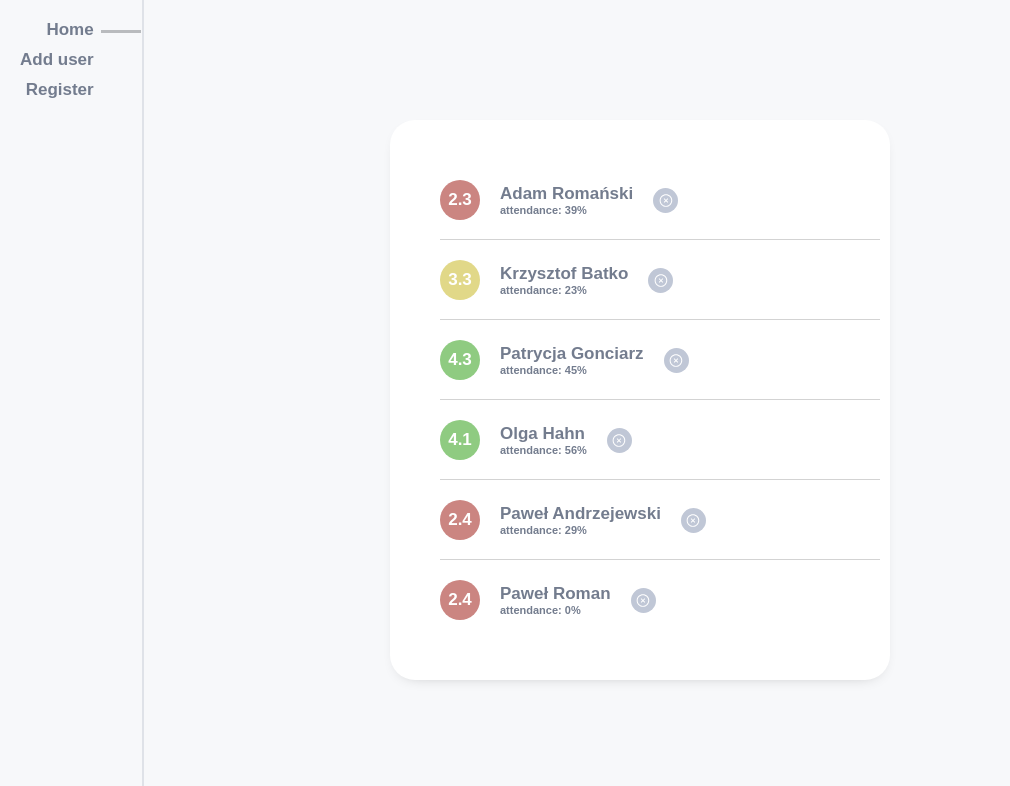
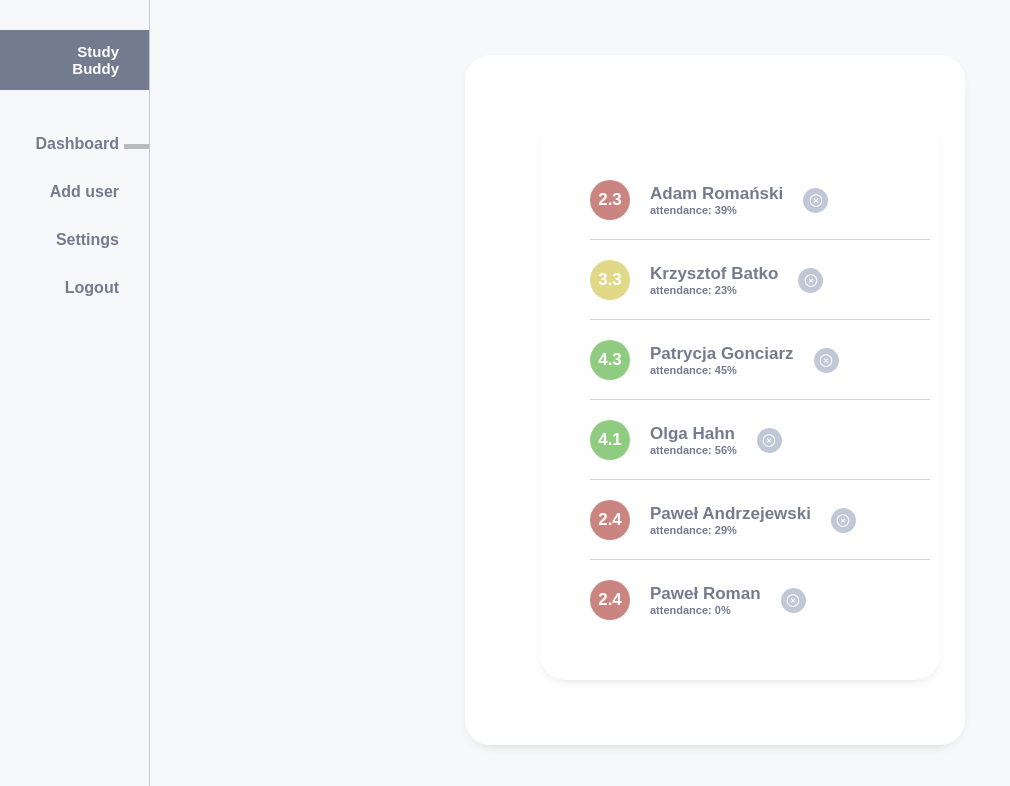
Before and after one commit to jakubkozlowski1104/react-coure-HR, a React (Vite) app: page / in a window 1280 px wide. Shown: the top 786 px of the page, without its empty margins (0-1010 px from the left). Built offline with nearby package versions, Linux system fonts and the light colour scheme.

Commit message:
change navigation active

```diff
--- /dev/null
+++ b/src/components/molecules/ViewWrapper/ViewWrapper.jsx
@@ -0,0 +1,11 @@
+import styled from 'styled-components';
+
+export const ViewWrapper = styled.div`
+  margin: 25px;
+  background-color: ${({ theme }) => theme.colors.white};
+  width: 100%;
+  max-width: 500px;
+  padding: 40px 50px;
+  border-radius: 25px;
+  box-shadow: 0 5px 15px -10px rgba(0, 0, 0, 0.3);
+`;
--- a/src/components/organisms/Form/Form.jsx
+++ /dev/null
@@ -1,19 +0,0 @@
-import { StyledWrapper, StyledTitle } from '../UsersList/UsersList.styles';
-import FormField from '../../molecules/FormFIeld/FormFIeld';
-import Button from '../../atoms/Button/Button';
-
-const Form = ({ handleAddUser, formValues, handleInputChange }) => {
-  return (
-    <>
-      <StyledWrapper as="form" onSubmit={handleAddUser}>
-        <StyledTitle>Add new student</StyledTitle>
-        <FormField label="Name" id="name" name="name" value={formValues.name} onChange={handleInputChange} />
-        <FormField label="Attendance" id="attendance" name="attendance" value={formValues.attendance} onChange={handleInputChange} />
-        <FormField label="Average" id="average" name="average" value={formValues.average} onChange={handleInputChange} />
-        <Button type="submit">Add user</Button>
-      </StyledWrapper>
-    </>
-  );
-};
-
-export default Form;
--- /dev/null
+++ b/src/components/organisms/Navigation/Navigation.jsx
@@ -0,0 +1,35 @@
+// import { StyledNav, StyledLink } from './Navigation.styles';
+
+// const Navigation = () => {
+//   return (
+//     <StyledNav>
+//       <StyledLink to="/">Home</StyledLink>
+//       <StyledLink to="/add-user">Add user</StyledLink>
+//       <StyledLink to="/register">Register</StyledLink>
+//     </StyledNav>
+//   );
+// };
+
+// export default Navigation;
+
+import { Logo, StyledLink, Wrapper } from '../Navigation/Navigation.styles';
+
+const Navigation = () => {
+  return (
+    <Wrapper>
+      <Logo>
+        <h1>
+          Study
+          <br />
+          Buddy
+        </h1>
+      </Logo>
+      <StyledLink to="/">Dashboard</StyledLink>
+      <StyledLink to="/add-user">Add user</StyledLink>
+      <StyledLink to="/XD">Settings</StyledLink>
+      <StyledLink to="/asdasd">Logout</StyledLink>
+    </Wrapper>
+  );
+};
+
+export default Navigation;
--- /dev/null
+++ b/src/components/organisms/Navigation/Navigation.styles.jsx
@@ -0,0 +1,85 @@
+// import styled from 'styled-components';
+// import { Link } from 'react-router-dom';
+
+// export const StyledNav = styled.nav`
+//   display: flex;
+//   flex-direction: column;
+//   position: absolute;
+//   align-items: flex-end;
+//   gap: 10px;
+//   top: 0;
+//   left: 0;
+//   padding: 20px 50px 0 20px;
+//   background-color: #f7f8fa;
+//   height: 100vh;
+//   position: absolute;
+//   transition: 1s;
+
+// `;
+
+import styled from 'styled-components';
+import { NavLink } from 'react-router-dom';
+
+export const Wrapper = styled.nav`
+  width: 100%;
+  height: 100%;
+  display: flex;
+  flex-direction: column;
+  border-right: 1px solid ${({ theme }) => theme.colors.darkPurple};
+  justify-content: flex-start;
+  padding: 30px 0;
+`;
+
+export const Logo = styled.div`
+  background-color: ${({ theme }) => theme.colors.darkGrey};
+  width: 100%;
+  height: 60px;
+  display: flex;
+  justify-content: flex-end;
+  align-items: center;
+  margin-bottom: 30px;
+
+  h1 {
+    font-size: 15px;
+    color: ${({ theme }) => theme.colors.white};
+    text-align: right;
+    margin-right: 30px;
+  }
+`;
+
+export const StyledLink = styled(NavLink)`
+  font-weight: bold;
+  text-decoration: none;
+  color: ${({ theme }) => theme.colors.darkGrey};
+  text-align: right;
+  margin: 15px 30px 15px auto;
+  position: relative;
+
+  * {
+    position: relative;
+    font-size: ${({ theme }) => theme.fontSize.l};
+    color: #737c8e;
+    text-decoration: none;
+    font-weight: bold;
+  }
+
+  &:hover::before {
+    content: '';
+    position: absolute;
+    top: 48%;
+    right: -30px;
+    width: 25px;
+    height: 5px;
+    background-color: #cbcbd1;
+  }
+
+  &.active::before {
+    content: '';
+    position: absolute;
+    top: 48%;
+    right: -30px;
+    width: 25px;
+    height: 5px;
+    background-color: #b9bbbe;
+  }
+`;
--- /dev/null
+++ b/src/components/templates/MainTemplate/MainTemplate.jsx
@@ -0,0 +1,13 @@
+import Navigation from '../../organisms/Navigation/Navigation.jsx';
+import { Wrapper } from '../MainTemplate/MainTemplate.styles.jsx';
+
+const MainTemplate = ({ children }) => {
+  return (
+    <Wrapper>
+      <Navigation />
+      {children}
+    </Wrapper>
+  );
+};
+
+export default MainTemplate;
--- /dev/null
+++ b/src/components/templates/MainTemplate/MainTemplate.styles.jsx
@@ -0,0 +1,12 @@
+import styled from 'styled-components';
+
+export const Wrapper = styled.div`
+  width: 100%;
+  height: 100vh;
+  overflow-x: scroll;
+  margin: 0;
+  padding: 0;
+  display: grid;
+  grid-template-columns: 150px 1fr;
+  background-color: ${({ theme }) => theme.colors.lightGrey};
+`;
--- /dev/null
+++ b/src/types/index.jsx
@@ -0,0 +1,7 @@
+import PropTypes from 'prop-types';
+
+export const UserShape = {
+  name: PropTypes.string,
+  attendance: PropTypes.string,
+  average: PropTypes.string,
+};
--- /dev/null
+++ b/src/views/AddUser.jsx
@@ -0,0 +1,28 @@
+import { StyledWrapper, StyledTitle } from '../components/organisms/UsersList/UsersList.styles';
+import PropTypes from 'prop-types';
+import { UserShape } from '../types/index';
+import FormField from '../components/molecules/FormFIeld/FormFIeld';
+import Button from '../components/atoms/Button/Button';
+import { ViewWrapper } from '../components/molecules/ViewWrapper/ViewWrapper';
+
+const AddUser = ({ handleAddUser, formValues, handleInputChange }) => {
+  return (
+    <>
+      <ViewWrapper as="form" onSubmit={handleAddUser}>
+        <StyledTitle>Add new student</StyledTitle>
+        <FormField label="Name" id="name" name="name" value={formValues.name} onChange={handleInputChange} />
+        <FormField label="Attendance" id="attendance" name="attendance" value={formValues.attendance} onChange={handleInputChange} />
+        <FormField label="Average" id="average" name="average" value={formValues.average} onChange={handleInputChange} />
+        <Button type="submit">Add user</Button>
+      </ViewWrapper>
+    </>
+  );
+};
+
+AddUser.propTypes = {
+  handleAddUser: PropTypes.func.isRequired,
+  formValues: PropTypes.shape(UserShape),
+  handleInputChange: PropTypes.func.isRequired,
+};
+
+export default AddUser;
--- /dev/null
+++ b/src/views/Dashboard.jsx
@@ -0,0 +1,19 @@
+import PropTypes from 'prop-types';
+import { ViewWrapper } from '../components/molecules/ViewWrapper/ViewWrapper.jsx';
+import UsersList from '../components/organisms/UsersList/UsersList';
+import { UserShape } from '../types/index.jsx';
+
+const Dashboard = ({ users, deleteUser }) => {
+  return (
+    <ViewWrapper>
+      <UsersList users={users} deleteUser={deleteUser} />
+    </ViewWrapper>
+  );
+};
+
+Dashboard.propTypes = {
+  users: PropTypes.arrayOf(PropTypes.shape(UserShape)),
+  deleteUser: PropTypes.func,
+};
+
+export default Dashboard;
--- a/src/views/Root.jsx
+++ b/src/views/Root.jsx
@@ -1,14 +1,15 @@
 import { useState } from 'react';
-import UsersList from '../components/organisms/UsersList/UsersList.jsx';
 import { ThemeProvider } from 'styled-components';
 import { GlobalStyle } from '../assets/styles/GlobalStyle.jsx';
 import { theme } from '../assets/styles/Theme.jsx';
-import { StyledWrapper, StyledNav } from './Root.styles.jsx';
-import { BrowserRouter as Router, Route, Routes, NavLink } from 'react-router-dom';
-import Form from '../components/organisms/Form/Form';
+import { Wrapper } from './Root.styles.jsx';
+import { BrowserRouter as Router, Route, Routes } from 'react-router-dom';
 import { users as usersData } from '../data/data';
+import MainTemplate from '../components/templates/MainTemplate/MainTemplate.jsx';
+import AddUser from './AddUser.jsx';
+import Dashboard from '../views/Dashboard.jsx';
 
-const initalFormState = {
+const initialFormState = {
   name: '',
   attendance: '',
   average: '',
@@ -16,7 +17,7 @@ const initalFormState = {
 
 const Root = () => {
   const [users, setUsers] = useState(usersData);
-  const [formValues, setFormValues] = useState(initalFormState);
+  const [formValues, setFormValues] = useState(initialFormState);
 
   const deleteUser = (name) => {
     const filteredUsers = users.filter((user) => user.name !== name);
@@ -40,30 +41,24 @@ const Root = () => {
     };
 
     setUsers([newUser, ...users]);
-    setFormValues(initalFormState);
+    setFormValues(initialFormState);
   };
 
   return (
     <Router>
       <ThemeProvider theme={theme}>
         <GlobalStyle />
-        <StyledWrapper>
-          <StyledNav>
-            <NavLink className="home" to="/">
-              Home
-            </NavLink>
-            <NavLink className="addUser" to="/add-user">
-              Add user
-            </NavLink>
-            <NavLink className="register" to="/register">
-              Register
-            </NavLink>
-          </StyledNav>
-          <Routes>
-            <Route path="/" element={<UsersList deleteUser={deleteUser} users={users} />} />
-            <Route path="/add-user" element={<Form formValues={formValues} handleAddUser={handleAddUser} handleInputChange={handleInputChange} />} />
-          </Routes>
-        </StyledWrapper>
+        <MainTemplate>
+          <Wrapper>
+            <Routes>
+              <Route
+                path="/add-user"
+                element={<AddUser formValues={formValues} handleAddUser={handleAddUser} handleInputChange={handleInputChange} />}
+              />
+              <Route path="/" element={<Dashboard deleteUser={deleteUser} users={users} />} />
+            </Routes>
+          </Wrapper>
+        </MainTemplate>
       </ThemeProvider>
     </Router>
   );
--- a/src/views/Root.styles.jsx
+++ b/src/views/Root.styles.jsx
@@ -1,6 +1,6 @@
 import styled from 'styled-components';
 
-export const StyledWrapper = styled.div`
+export const Wrapper = styled.div`
   background-color: ${({ theme }) => theme.colors.lightGrey};
   display: flex;
   justify-content: center;
@@ -8,56 +8,3 @@ export const StyledWrapper = styled.div`
   width: 100%;
   height: 100vh;
 `;
-
-export const StyledNav = styled.nav`
-  display: flex;
-  flex-direction: column;
-  position: absolute;
-  align-items: flex-end;
-  gap: 10px;
-  top: 0;
-  left: 0;
-  padding: 20px 50px 0 20px;
-  background-color: #f7f8fa;
-  height: 100vh;
-  position: absolute;
-  transition: 1s;
-
-  &::after {
-    content: '';
-    position: absolute;
-    top: 0;
-    right: 0;
-    width: 2px;
-    height: 100vh;
-    background-color: #dfe2e8;
-  }
-
-  * {
-    position: relative;
-    font-size: ${({ theme }) => theme.fontSize.l};
-    color: #737c8e;
-    text-decoration: none;
-    font-weight: bold;
-  }
-
-  *:hover::before {
-    content: '';
-    position: absolute;
-    top: 48%;
-    right: -47px;
-    width: 40px;
-    height: 3px;
-    background-color: #e0e2e6;
-  }
-
-  *.active::before {
-    content: '';
-    position: absolute;
-    top: 48%;
-    right: -47px;
-    width: 40px;
-    height: 3px;
-    background-color: #b9bbbe;
-  }
-`;
```
